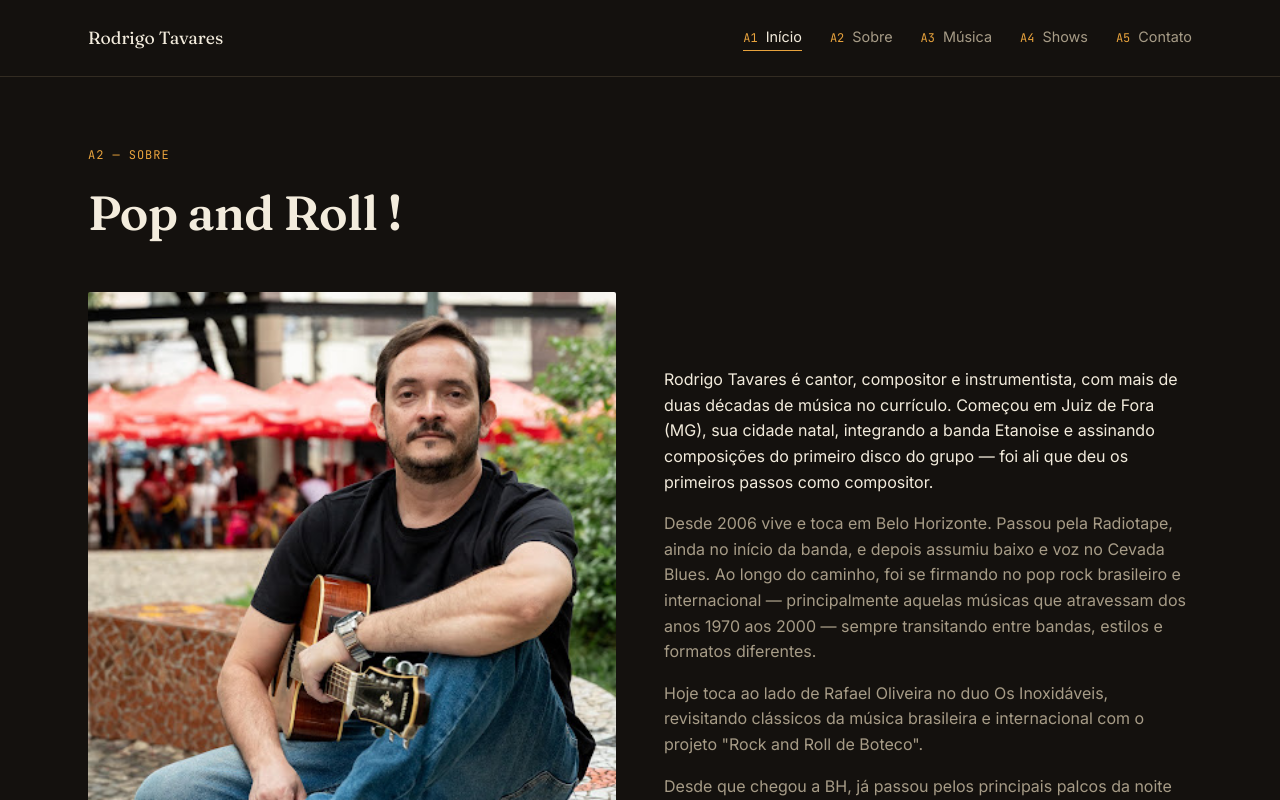
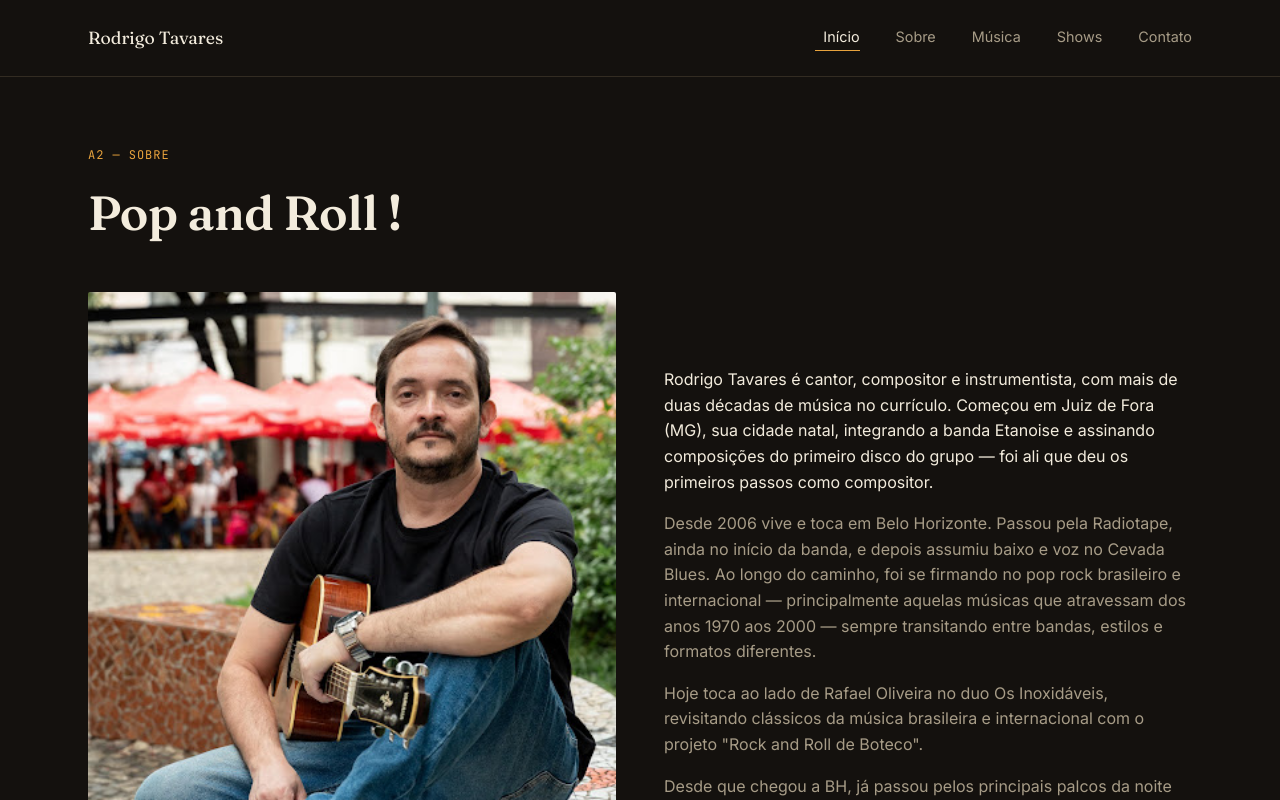
Before and after one commit to rodrigotavares79/rodrigotavares-site, a Next.js app: page / in a window 1280 px wide. Shown: the top 800 px of the page. Built offline with nearby package versions, Linux system fonts and the light colour scheme.

Commit message:
Update Nav.tsx

```diff
--- a/components/Nav.tsx
+++ b/components/Nav.tsx
@@ -22,7 +22,7 @@ export default function Nav() {
           href={track.href}
           aria-current={pathname === track.href ? "page" : undefined}
         >
-          <span className="index">{track.index}</span>
+          <span className="nav-dot" aria-hidden="true" />
           {track.label}
         </Link>
       ))}
```
